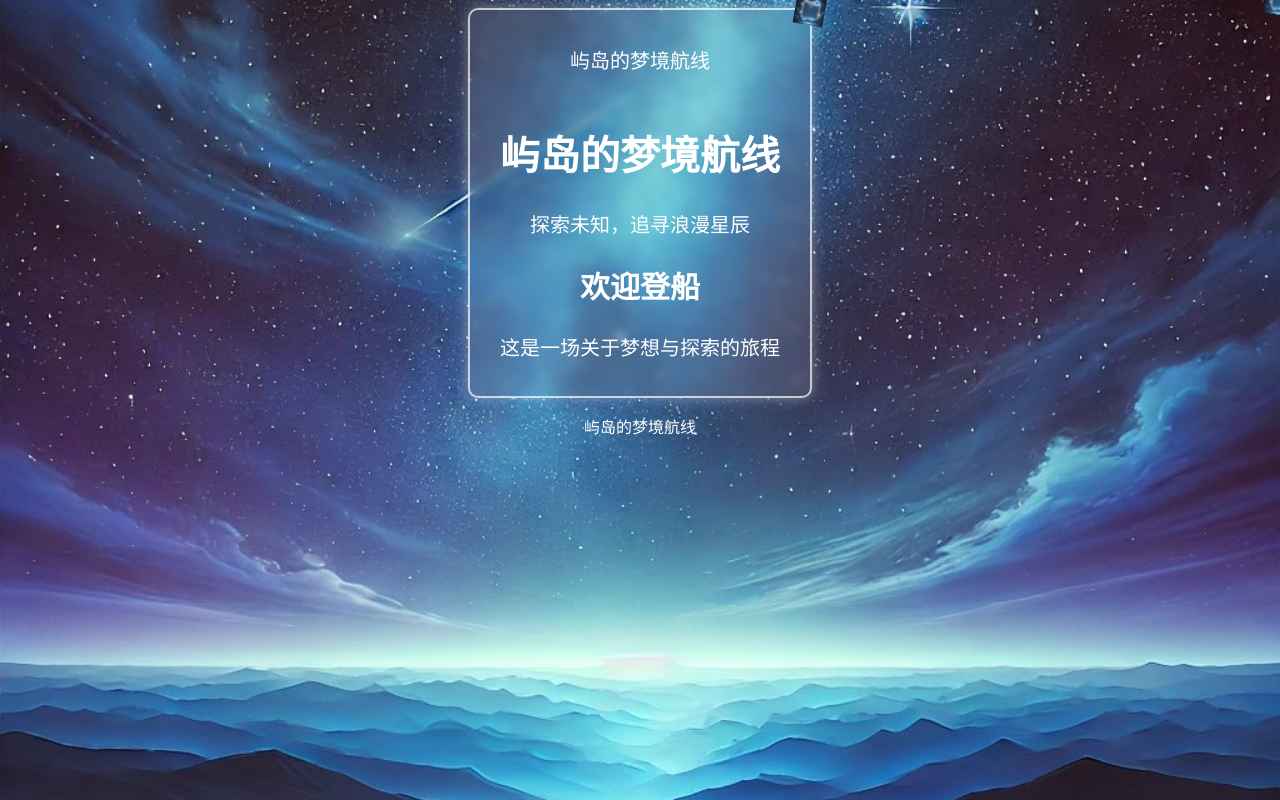
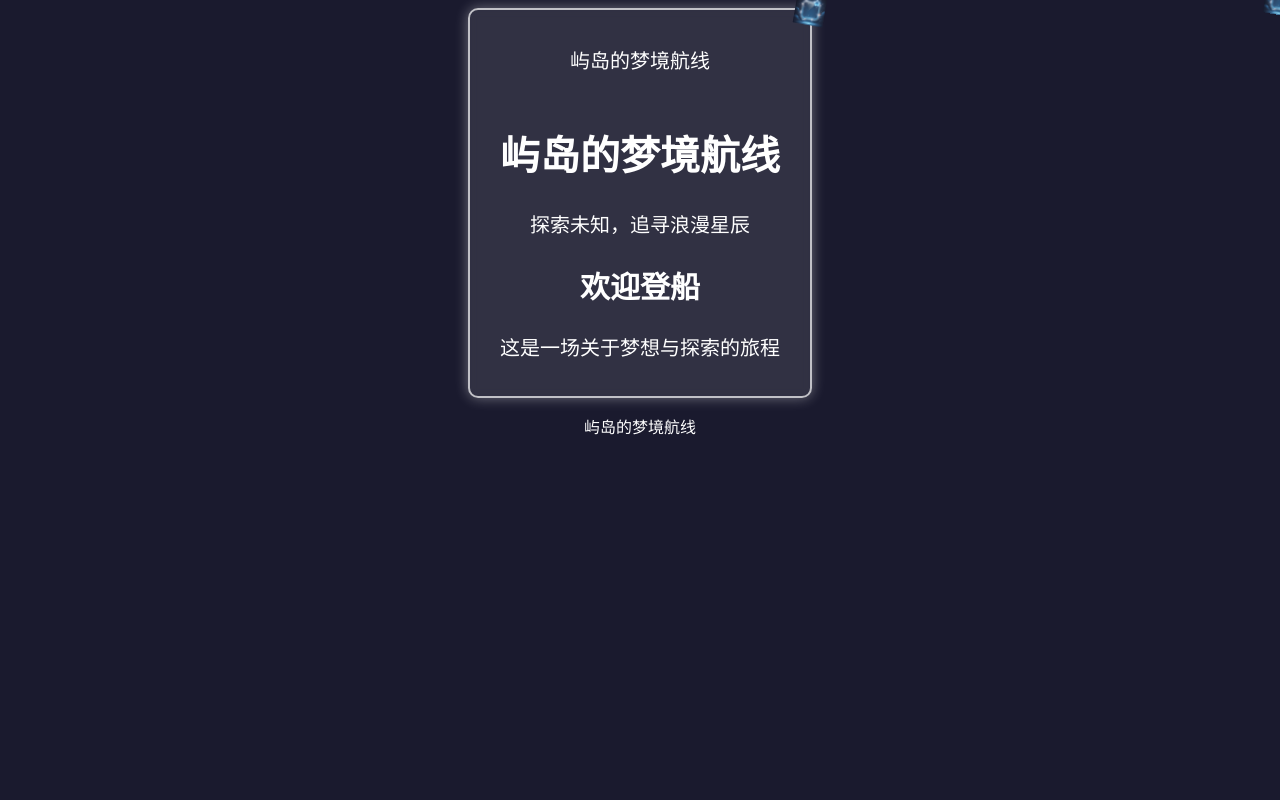
Before and after one commit to xiaomian0107/qingyu-xiaomian, a plain HTML site: page index.html in a window 1280 px wide. Drawn offline with Linux system fonts and the light colour scheme.

Commit message:
Update style.css

```diff
--- a/style.css
+++ b/style.css
@@ -1,7 +1,7 @@
 body {
     font-family: Arial, sans-serif;
     text-align: center;
-    background: url('background.jpg') no-repeat center center fixed;
+    background: #1a1a2e;
     background-size: cover;
     color: white;
     <div class="text-box">
```
